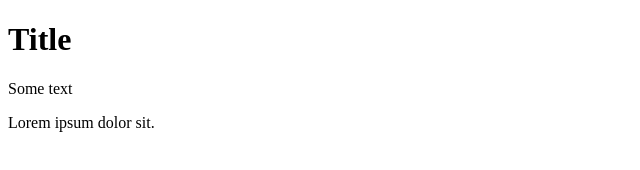
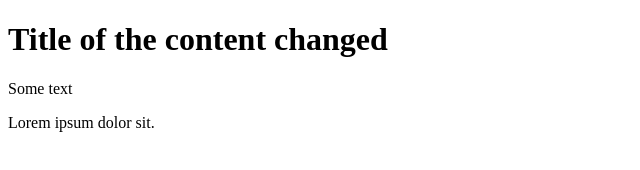
Before and after one commit to cthulh/kodilla-git-basics, a plain HTML site: page index.html in a window 1280 px wide. Shown: the whole page, without its empty margins (0-640 px from the left). Drawn offline with Linux system fonts and the light colour scheme.

Commit message:
Change h1 title of content

```diff
--- a/index.html
+++ b/index.html
@@ -8,7 +8,7 @@
     <header>
       <nav></nav>
     </header>
-    <h1>Title</h1>
+    <h1>Title of the content changed</h1>
     <p>Some text</p>
     <footer>
       <p>Lorem ipsum dolor sit.</p>
```
